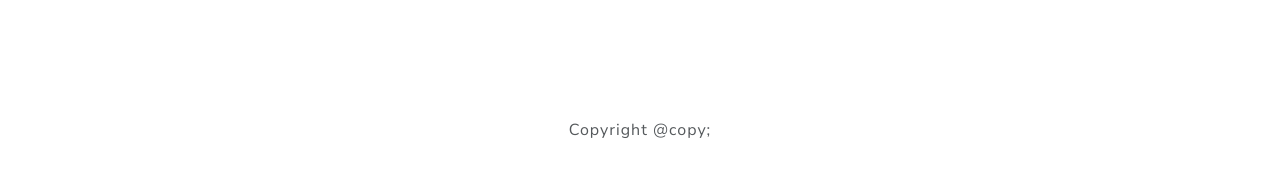
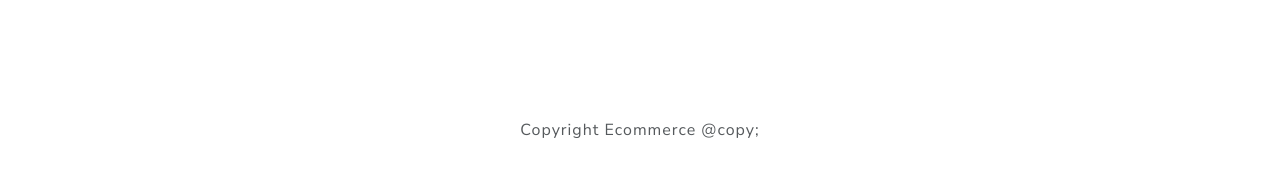
Before and after one commit to ashusharma07/Ecommerce-Application, a React (Create React App) app in the folder frontend/: page /product/1 in a window 1280 px wide. Shown: the part 662-838 px from the top of the page. Built offline with nearby package versions, Linux system fonts and the light colour scheme; no server answers.

Commit message:
Footer text changed

```diff
--- a/frontend/src/component/Footer.js
+++ b/frontend/src/component/Footer.js
@@ -5,7 +5,7 @@ const Footer = () => {
     <footer>
       <Container>
         <Row>
-          <Col className="text-center py-5">Copyright @copy;</Col>
+          <Col className="text-center py-5">Copyright Ecommerce @copy;</Col>
         </Row>
       </Container>
     </footer>
```
